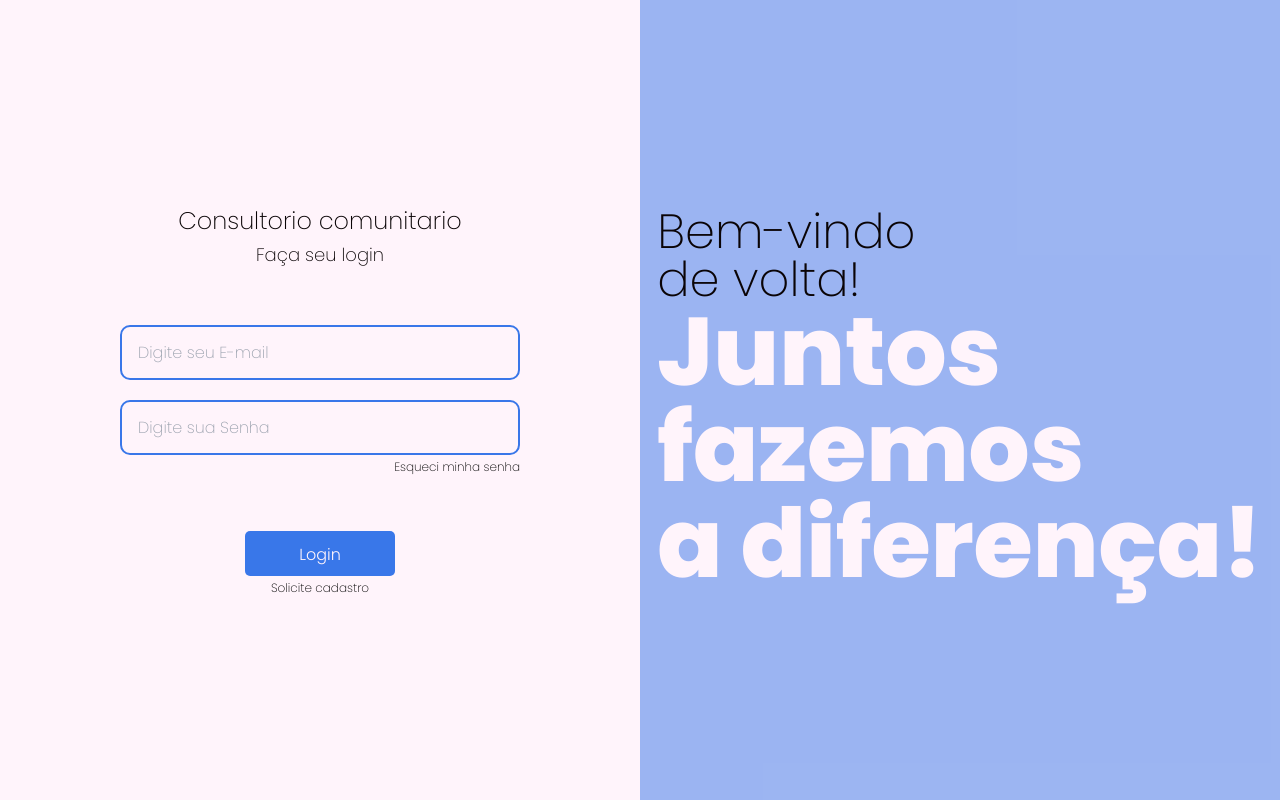
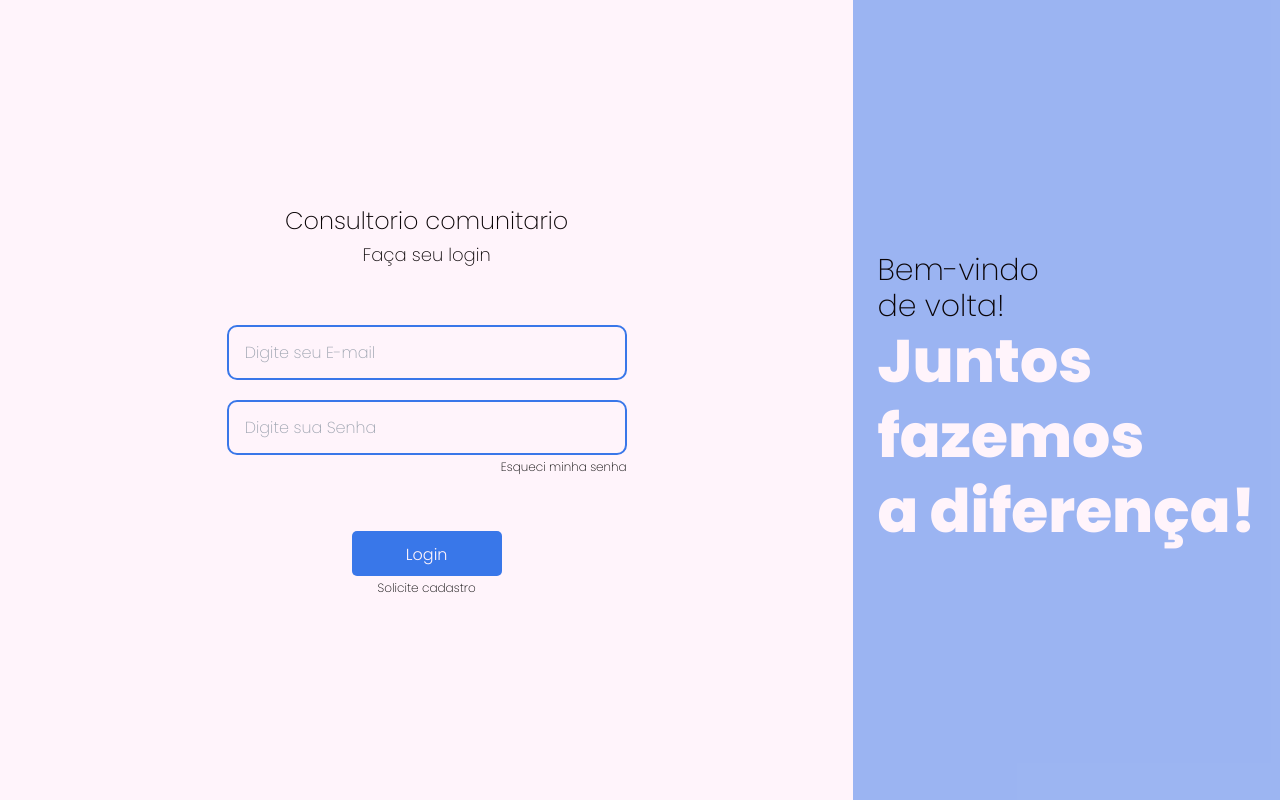
Before and after one commit to RonaldoFidelis/PE-Frontend, a React (Vite) app: page /login in a window 1280 px wide. Built offline with nearby package versions, Linux system fonts and the light colour scheme.

Commit message:
Fix: test font

```diff
--- a/src/pages/Login.jsx
+++ b/src/pages/Login.jsx
@@ -4,7 +4,7 @@ function Login() {
   return (
     <div className="flex bg-background">
       {/*Tela de login*/}
-      <div className="w-screen lg:w-1/2 h-screen flex flex-col items-center justify-center">
+      <div className="w-screen lg:w-2/3 h-screen flex flex-col items-center justify-center">
         <div className=" flex flex-col items-center gap-1 mb-14">
           <h1 className="text-font text-2xl font-extralight">Consultorio comunitario</h1>
           <h2 className="text-font text-lg font-extralight">Faça seu login</h2>
@@ -30,17 +30,17 @@ function Login() {
         </div>
       </div>
       {/*Banner*/}
-      <div className="hidden lg:w-1/2 lg:h-screen lg:flex lg:items-center lg:justify-center bg-backgroundBlue bg-opacity-50">
+      <div className="hidden lg:w-1/3 lg:h-screen lg:flex lg:items-center lg:justify-center bg-backgroundBlue bg-opacity-50">
         {/* Contêiner interno que centraliza o conteúdo verticalmente */}
         <div className="h-max flex flex-col justify-center">
 
           {/* Mensagem de boas-vindas leve */}
-          <span className="text-font lg:text-5xl font-extralight ">
+          <span className="text-font text-3xl font-extralight ">
             Bem-vindo<br/>de volta!
           </span>
 
           {/* Mensagem motivacional principal */}
-          <span className="text-background lg:text-8xl font-semibold leading-tight">
+          <span className="text-background text-6xl font-semibold leading-tight">
             Juntos<br/>fazemos<br/>a diferença!
           </span>
 
```
